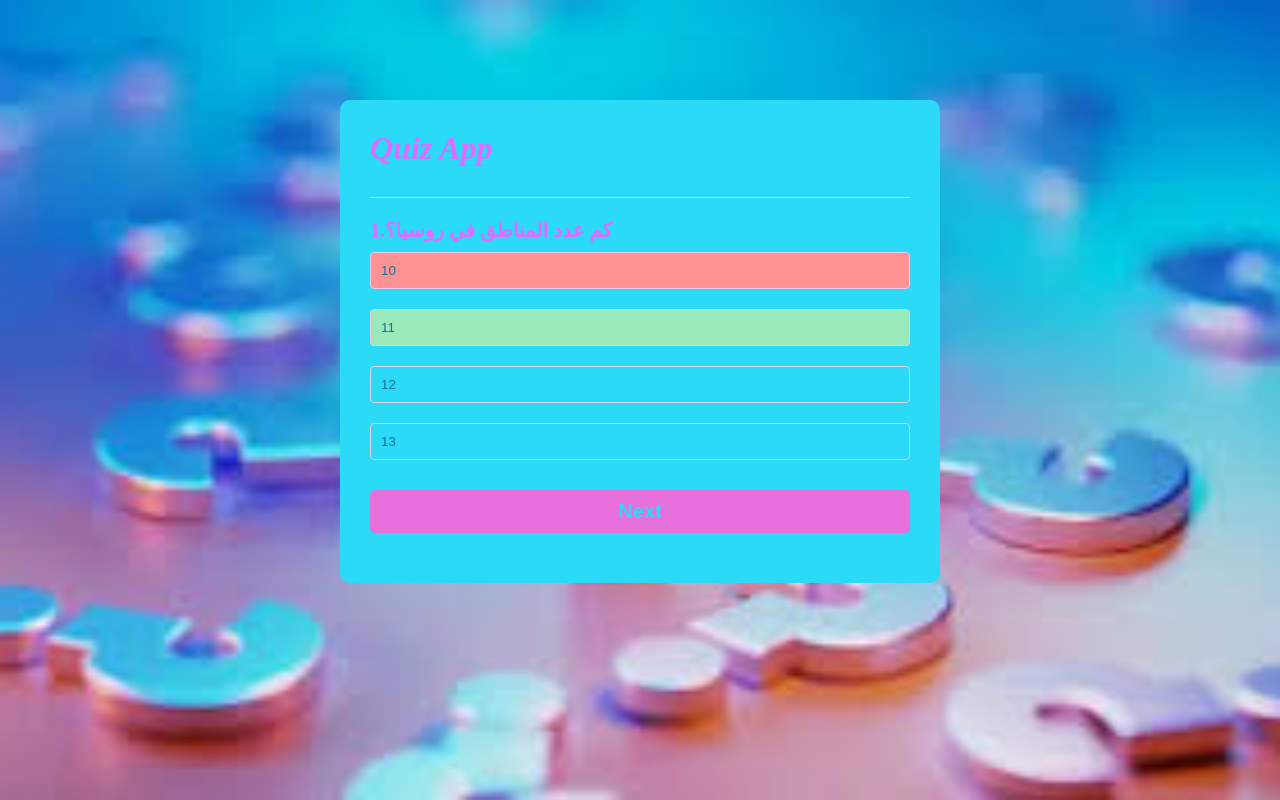
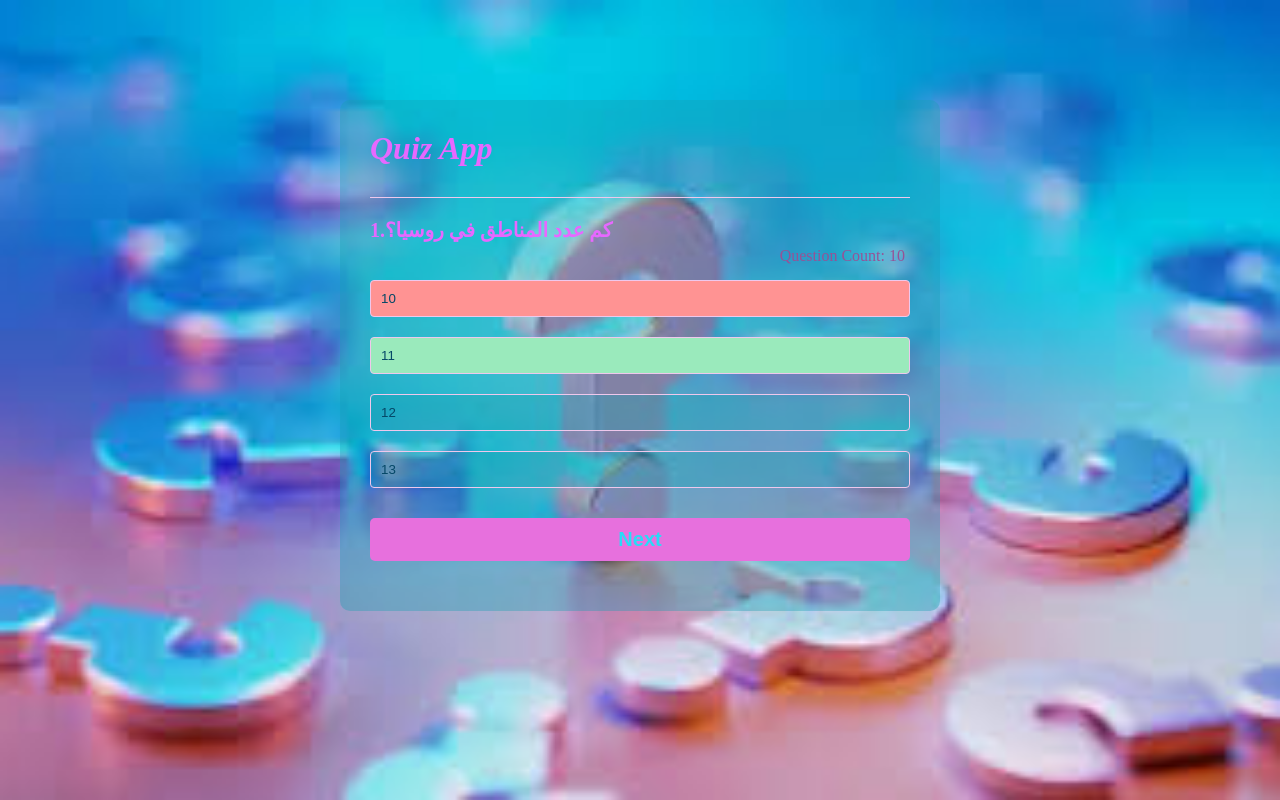
Before and after one commit to hagar274/quiz, a plain HTML site: page index.html in a window 1280 px wide. Both pictures are taken after a click on the button "10". Drawn offline with Linux system fonts and the light colour scheme.

Commit message:
Add files via upload

```diff
--- a/css/style.css
+++ b/css/style.css
@@ -13,7 +13,7 @@ body{
     background-attachment: fixed;
 }
 .app{
-    background-color: #2adaf6;
+    background-color: #199eb25d;
     width: 90%;
     max-width: 600px;
     margin: 100px auto 0;
@@ -46,8 +46,8 @@ body{
     /* margin: 0; */
 }
 .btn{
-    background-color: #2adaf6;
-    color: #1a6f96;
+    background-color: #199eb25d;
+    color: #054867;
     font-weight: 500;
     width: 100%;
     border: 1px solid #efc8ec;
--- a/index.html
+++ b/index.html
@@ -12,7 +12,7 @@
         <h1>Quiz App</h1>
         <div class="quiz">
             <h2 id="question">Question goes here</h2>
-            <!-- <div class="count">Question Count: <span>10</span></div> -->
+            <div class="count">Question Count: <span>10</span></div>
             <div id="answer_buttons">
                 <button class="btn">Answer 1</button>
                 <button class="btn">Answer 2</button>
@@ -23,8 +23,6 @@
         </div>
     </div>
 
-
-
     <script src="js/main.js"></script>
 </body>
 </html>
--- a/js/main.js
+++ b/js/main.js
@@ -21,16 +21,16 @@ let questions = [
         question: "كم عدد الشرائط في علم الولايات المتحدة الامريكية؟",
         answers: [
             {text: "12", correct: false},
-            {text: "13", correct: true},
             {text: "15", correct: false},
             {text: "20", correct: false},
+            {text: "13", correct: true},
         ]
     },
     {
         question: "ما اصغر دولة في العالم؟",
         answers: [
+            {text: "الفاتيكان", correct: true},
             {text: "انترماتيكا", correct: false},
-            {text: "الفاتيكان", correct: true},
             {text: "فيجي", correct: false},
             {text: "كندا", correct: false},
         ]
@@ -47,8 +47,8 @@ let questions = [
     {
         question: "متي تم افتتاح مترو لندن؟",
         answers: [
+            {text: "1863", correct: true},
             {text: "1862", correct: false},
-            {text: "1863", correct: true},
             {text: "1888", correct: false},
             {text: "1860", correct: false},
         ]
@@ -57,8 +57,8 @@ let questions = [
         question: "متي تم نشر العدل الاول من مجلة فوغ؟",
         answers: [
             {text: "1960", correct: false},
+            {text: "2000", correct: false},
             {text: "1892", correct: true},
-            {text: "2000", correct: false},
             {text: "1860", correct: false},
         ]
     },
@@ -66,8 +66,8 @@ let questions = [
         question: "كم عدد المفاتيح في بيانو كلاسيكي؟ ",
         answers: [
             {text: "99", correct: false},
+            {text: "77", correct: false},
             {text: "88", correct: true},
-            {text: "77", correct: false},
             {text: "66", correct: false},
         ]
     },
@@ -75,9 +75,9 @@ let questions = [
         question: "ما هو الحيوان الوطني لاستراليا؟",
         answers: [
             {text: "الدب القطبي", correct: false},
-            {text: "الكنغر الاحمر", correct: true},
             {text: "الباندا", correct: false},
             {text: "البطريق", correct: false},
+            {text: "الكنغر الاحمر", correct: true},
         ]
     },
     {
@@ -92,7 +92,7 @@ let questions = [
 ];
 
 let questionElement = document.getElementById("question");
-let answerButton = document.getElementById("answer_buttons");
+let answerButtons = document.getElementById("answer_buttons");
 let nextButton = document.getElementById("next-btn");
 
 let currentQuestionIndex = 0;
@@ -115,7 +115,7 @@ function showQuestion(){
         let button = document.createElement("button");
         button.innerHTML = answer.text;
         button.classList.add("btn");
-        answerButton.appendChild(button);
+        answerButtons.appendChild(button);
 
         if(answer.correct){
             button.dataset.correct = answer.correct;
@@ -126,9 +126,9 @@ function showQuestion(){
 
 function resetState(){
     nextButton.style.display = "none";
-while(answerButton.firstChild){
-    answerButton.removeChild(answerButton.firstChild);
-}
+    while(answerButtons.firstChild){
+    answerButtons.removeChild(answerButtons.firstChild);
+    }
 }
 
 function selectAnswer(e){
@@ -141,7 +141,7 @@ function selectAnswer(e){
     else{
         selectedBtn.classList.add("incorrect");
     }
-    Array.from(answerButton.children).forEach(button =>{
+    Array.from(answerButtons.children).forEach(button =>{
         if(button.dataset.correct === "true"){
             button.classList.add("correct");
         }
@@ -153,7 +153,7 @@ function selectAnswer(e){
 
 function showScore(){
     resetState();
-    questionElement.innerHTML = `You Score ${score} out of ${questions.lenght}!`;
+    questionElement.innerHTML = `You Score ${score} out of ${questions.length}!`;
     nextButton.innerHTML = "play Again";
     nextButton.style.display = "block"
 }
@@ -168,7 +168,7 @@ function handleNextButton(){
     }
 }
 nextButton.addEventListener("click", ()=>{
-    if(currentQuestionIndex < questions.lenght){
+    if(currentQuestionIndex < questions.length){
         handleNextButton();
     }
     else{
```
